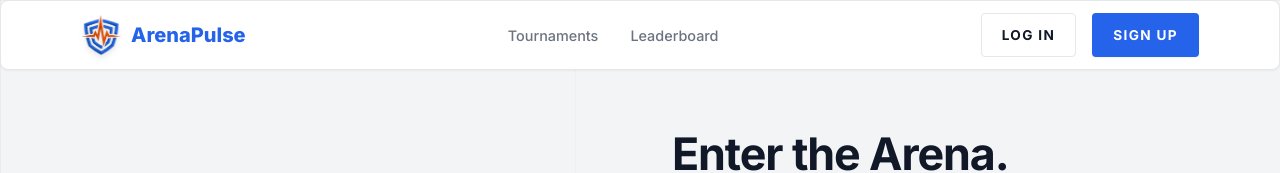
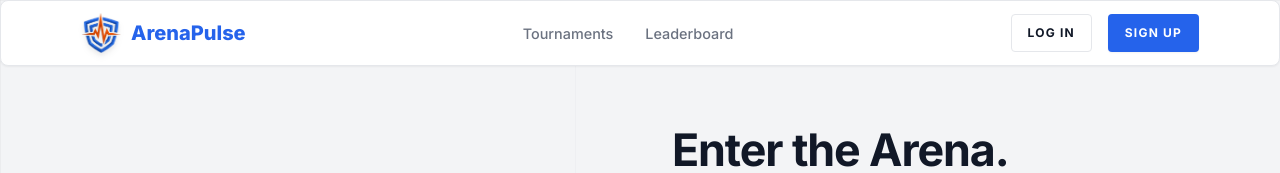
Before and after one commit to Gajera-Ansh/ArenaPulse, a React (Vite) app in the folder client/: page / in a window 1280 px wide. Shown: the top 173 px of the page. Built offline with nearby package versions, Linux system fonts and the light colour scheme; no server answers.

Commit message:
fix: adjust padding and font size for login and signup buttons in Navbar

```diff
--- a/client/src/components/common/Navbar.jsx
+++ b/client/src/components/common/Navbar.jsx
@@ -239,8 +239,8 @@ const Navbar = () => {
             </>
           ) : (
             <>
-              <Link to="/login" className="btn-outline hidden sm:flex">Log In</Link>
-              <Link to="/register" className="btn-primary">Sign Up</Link>
+              <Link to="/login" className="btn-outline hidden sm:flex !px-4 !py-2 !text-[0.75rem]">Log In</Link>
+              <Link to="/register" className="btn-primary !px-4 !py-2 !text-[0.75rem]">Sign Up</Link>
             </>
           )}
         </div>
```
